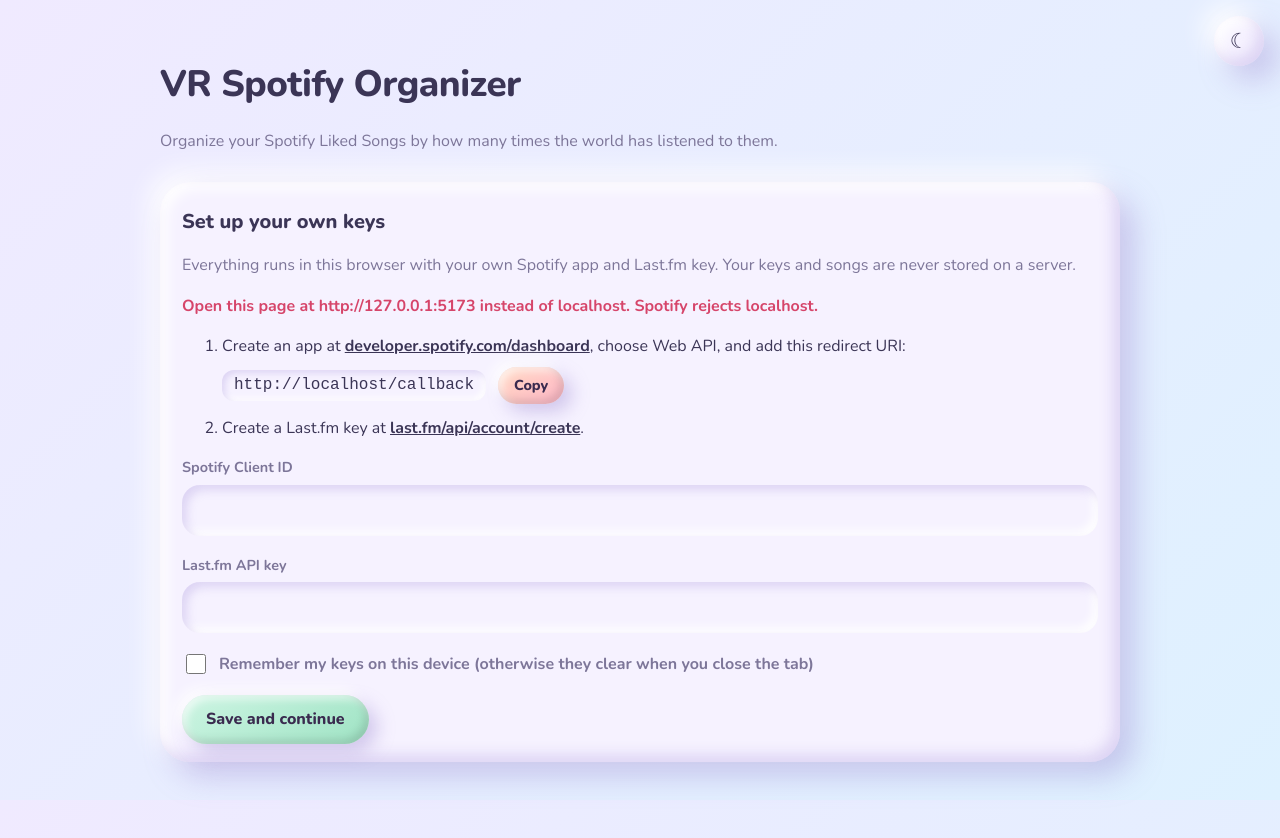
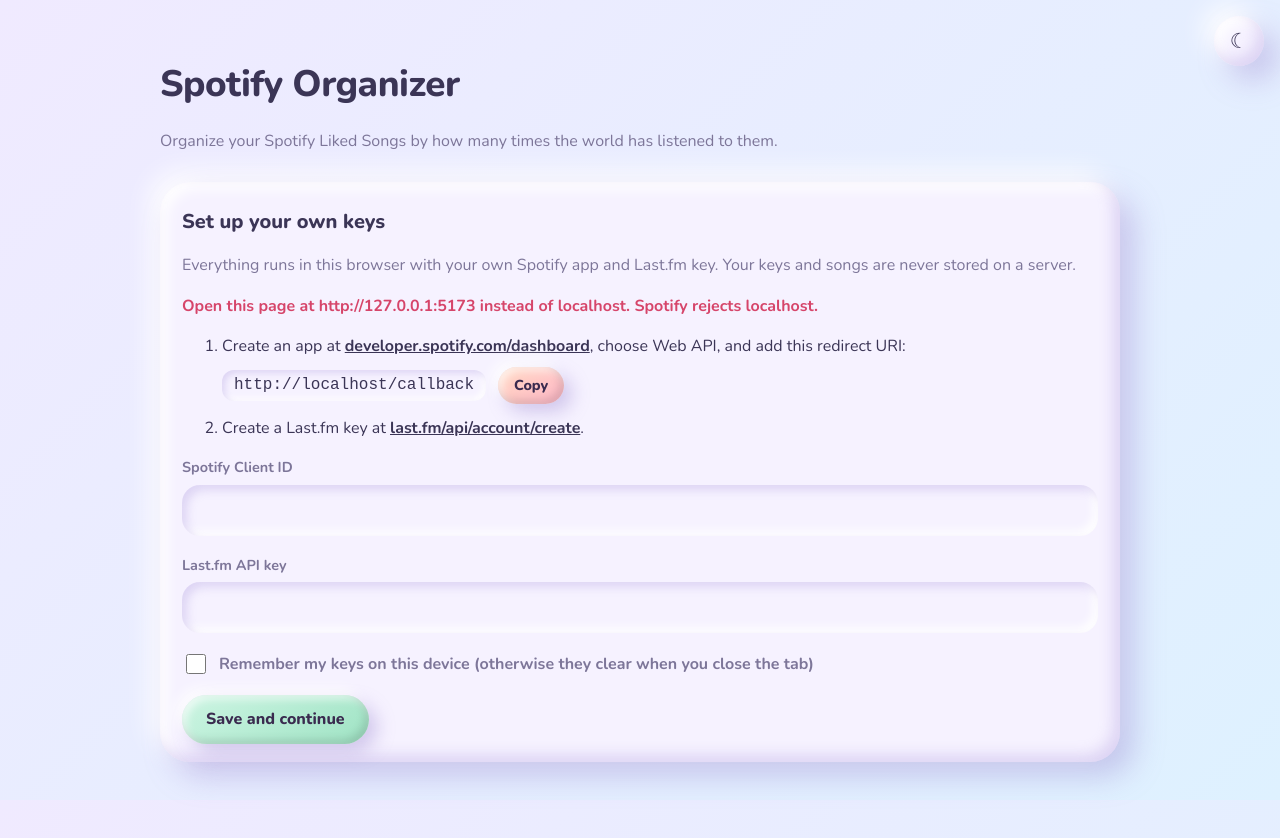
Before and after one commit to vishwanathrajasekaran/Spotify-Organizer, a React (Vite) app: page / in a window 1280 px wide. Shown: the top 838 px of the page. Built offline with nearby package versions, Linux system fonts and the light colour scheme.

Commit message:
Remove 'VR' from the app title

```diff
--- a/src/App.tsx
+++ b/src/App.tsx
@@ -99,7 +99,7 @@
     saveCfg(c, remember); onSaved(c);
   };
   return <main>
-    <h1>VR Spotify Organizer</h1>
+    <h1>Spotify Organizer</h1>
     <p className="dim">Organize your Spotify Liked Songs by how many times the world has listened to them.</p>
     <div className="card clay" style={{ marginTop: 28 }}>
       <h2 style={{ marginTop: 6 }}>Set up your own keys</h2>
@@ -190,7 +190,7 @@
   if (booting) return <main><p className="dim">Loading…</p></main>;
   if (!cfg) return <Setup onSaved={(c) => { setCfg(c); setError(""); }} />;
   if (!me) return <main>
-    <h1>VR Spotify Organizer</h1>
+    <h1>Spotify Organizer</h1>
     <p className="dim">Organize your Spotify Liked Songs by how many times the world has listened to them.</p>
     {error && <p className="err">{error}</p>}
     <div className="row" style={{ marginTop: 28 }}><button className="btn mint" onClick={connect}>Connect Spotify</button><button className="btn small" onClick={reset}>Change keys</button></div>
@@ -203,7 +203,7 @@
   const stepBadge = (s: Step) => s.state === "done" ? (s.created ? "✓ created" : "✓ updated") : s.state === "working" ? "…" : s.state === "error" ? "✗" : "";
 
   return <main>
-    <div className="row between"><div><h1>VR Spotify Organizer</h1><p className="dim" style={{ margin: 0 }}>Connected as {me.name}</p></div>
+    <div className="row between"><div><h1>Spotify Organizer</h1><p className="dim" style={{ margin: 0 }}>Connected as {me.name}</p></div>
       <button className="btn small" onClick={reset}>Disconnect and clear keys</button></div>
     {error && <p className="err">{error}</p>}
 
```
